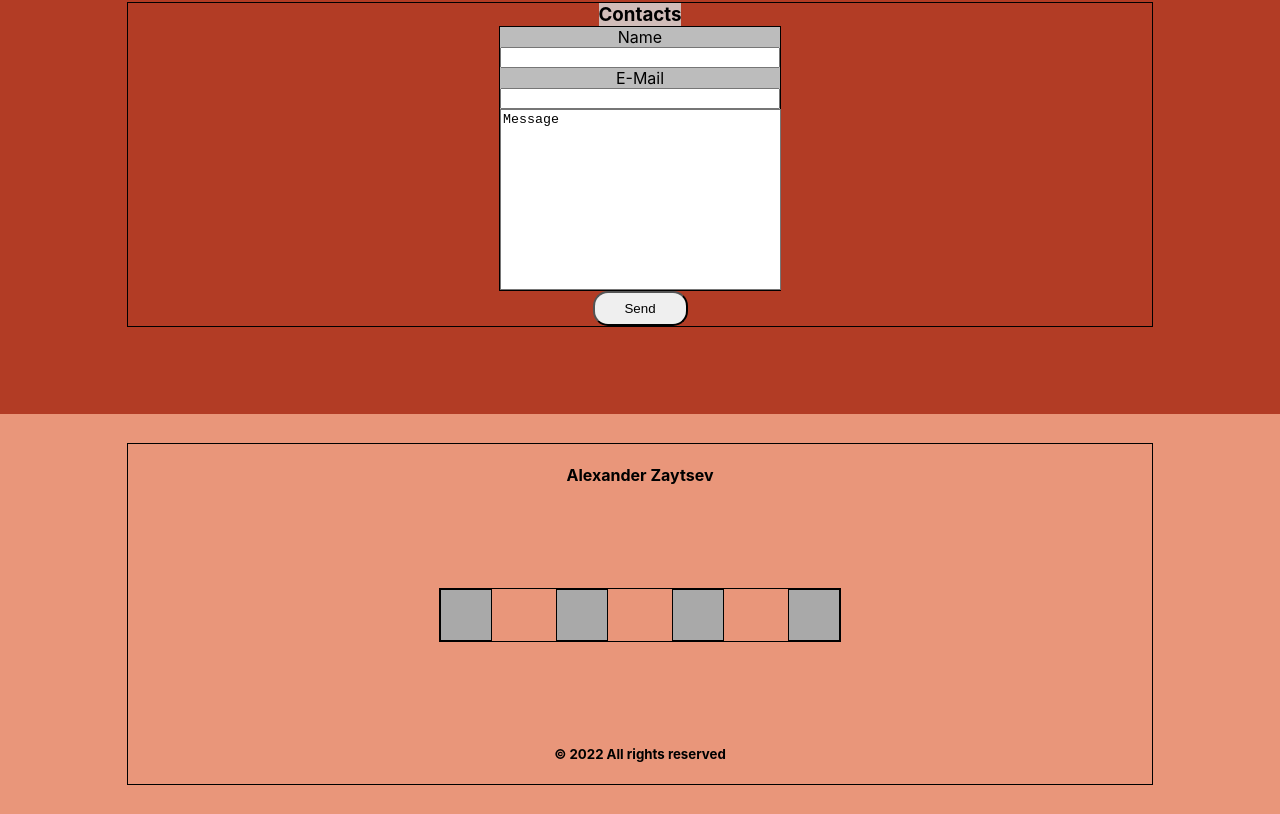
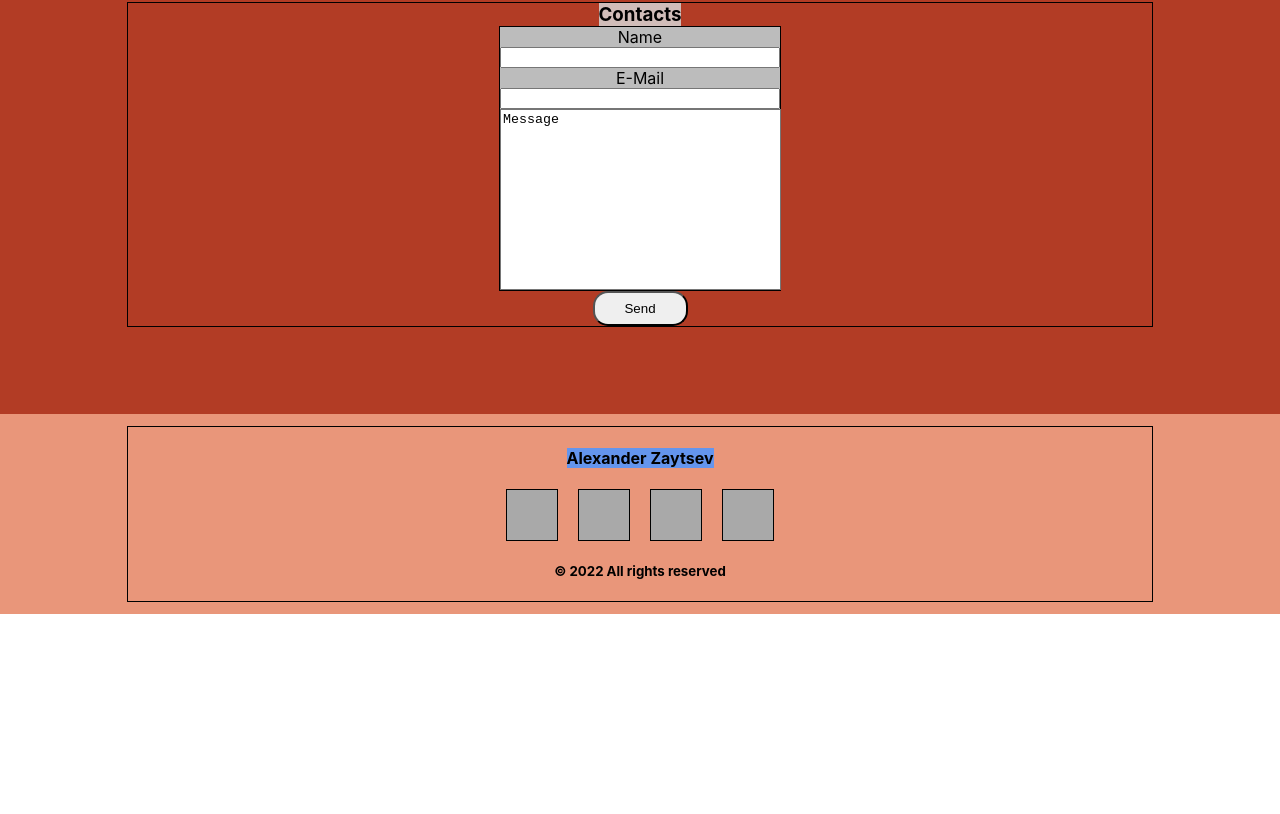
Before and after one commit to Zitz59/portfolio1, a React (Create React App) app: page / in a window 1280 px wide. Shown: the part 2881-3695 px from the top of the page. After the commit the page ends 3495 px from the top, so only its background shows below. Built offline with nearby package versions, Linux system fonts and the light colour scheme.

Commit message:
edit styles

```diff
--- a/src/footer/Footer.module.css
+++ b/src/footer/Footer.module.css
@@ -3,7 +3,7 @@
     flex-direction: column;
     justify-content: center;
     background-color: darksalmon;
-    height: 400px;
+    min-height: 200px;
 }
 
 .footerContainer{
@@ -14,15 +14,18 @@
     justify-content: space-between;
     border: #000000 1px solid;
     margin: 0 auto;
-    flex-wrap: nowrap;
+    flex-wrap: wrap;
     flex-direction: column;
     align-content: space-around;
 }
 
+.footerTitle{
+    background-color: cornflowerblue;
+}
+
 .iconsBlock{
-    border: 1px solid;
-    /*height: 100px;*/
-    width: 400px;
+    width: 30%;
+    flex-wrap: nowrap;
     display: flex;
-    justify-content: space-between;
+    justify-content: space-evenly;
 }
```
